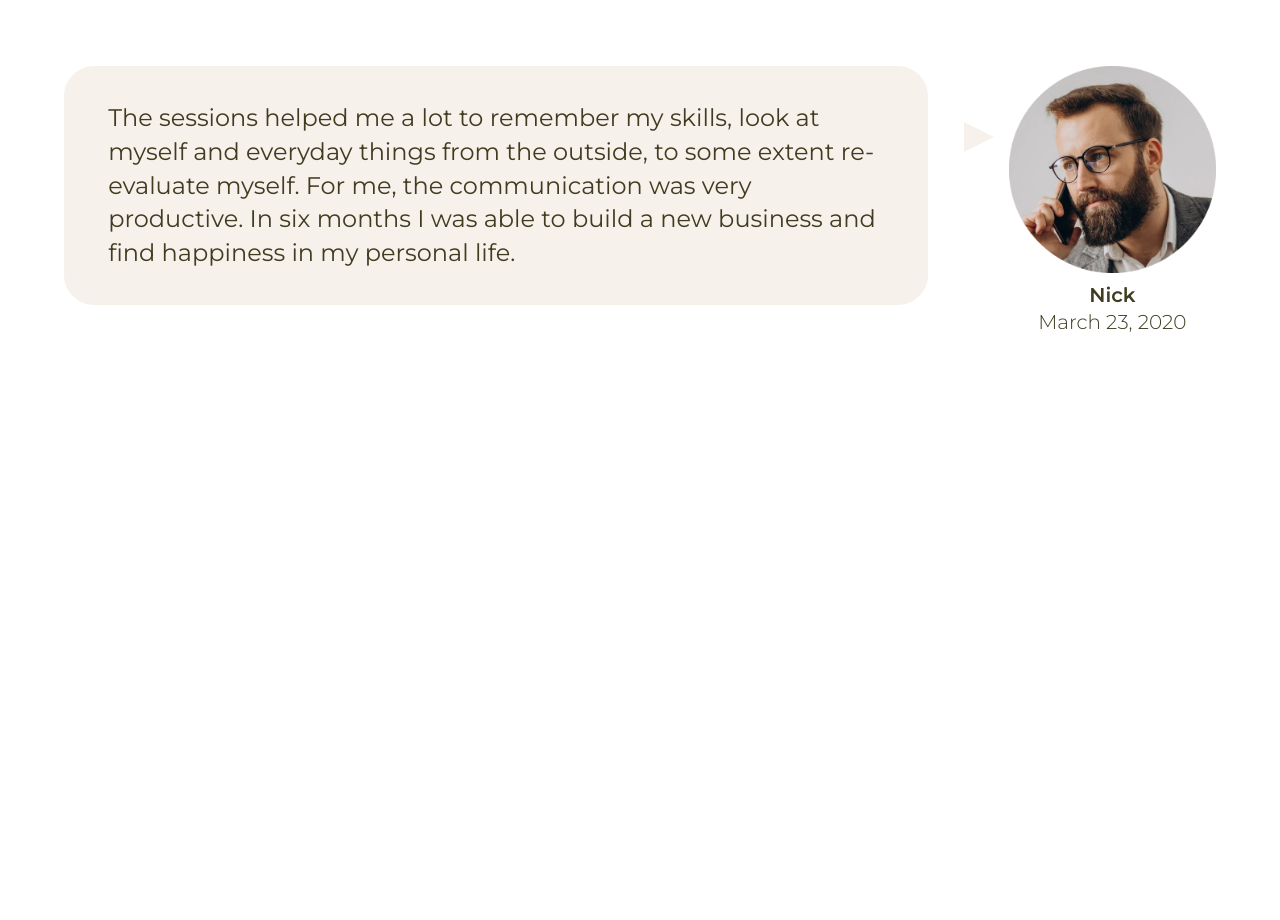
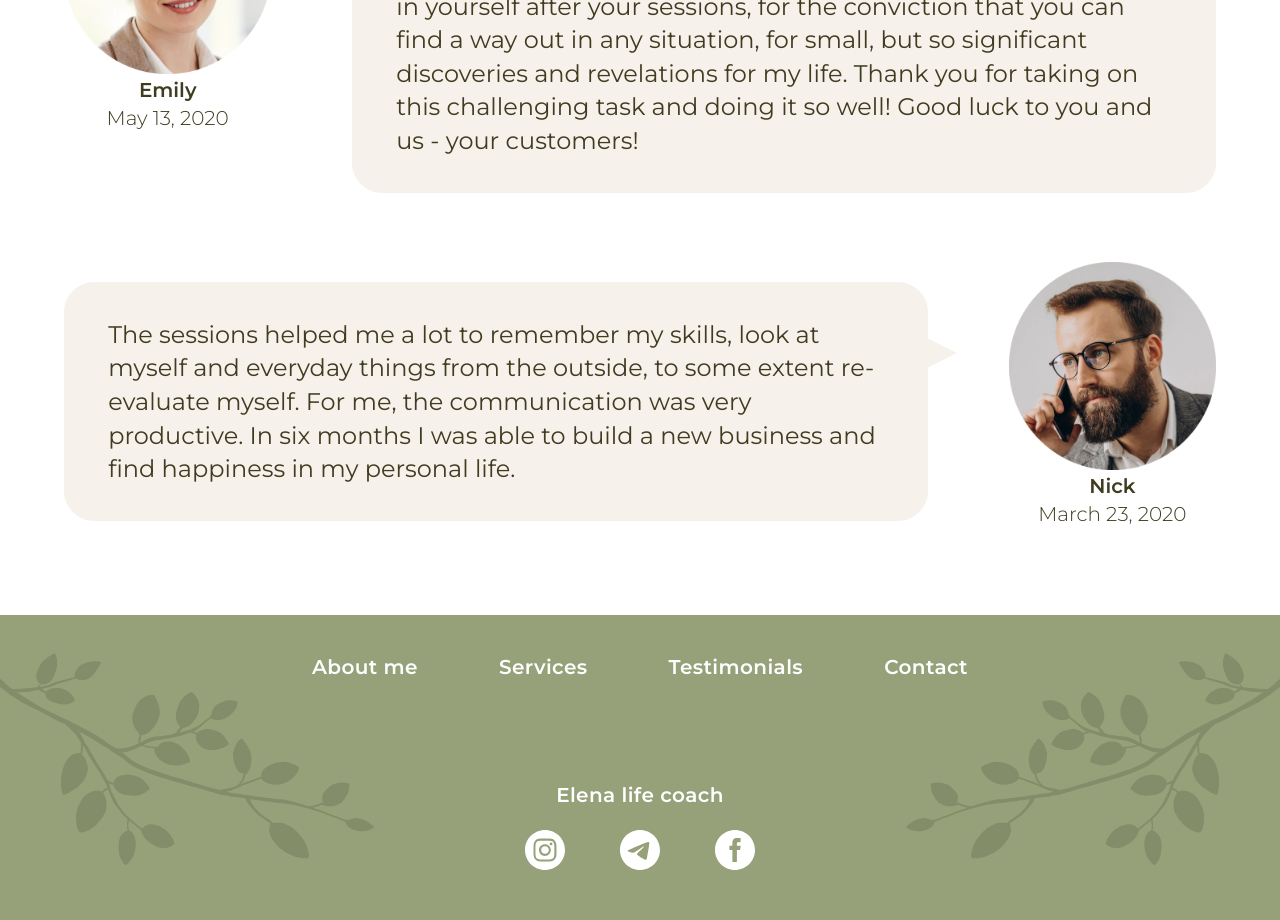
Before and after one commit to anevd/coaching-website, a website built with webpack: page design/testimonials.html in a window 1280 px wide. Shown: the part 1247-2167 px from the top of the page. Before the commit the page ends 1581 px from the top, so only its background shows below. Built offline with nearby package versions, Linux system fonts and the light colour scheme; a web font is replaced by a local one.

Commit message:
fixed adaptive problems at testimonials, added header and footer there

```diff
--- a/design/testimonials.html
+++ b/design/testimonials.html
@@ -16,12 +16,35 @@
   </head>
   <body>
     <!-- header -->
-    <section class="testimonials">
+    <header class="header">
       <div class="wrapper">
+        <div class="header__container">
+          <a href="./index.html" class="name-logo">Elena life coach</a>
+          <nav class="nav">
+            <ul class="nav__menu">
+              <li><a href="./index.html" class="nav__link nav__link_home">Home</a></li>
+              <li><a href="./about.html" class="nav__link">About me</a></li>
+              <li><a href="./services.html" class="nav__link">Services</a></li>
+              <li><a href="./testimonials.html" class="nav__link">Testimonials</a></li>
+              <li><a href="./contact.html" class="nav__link">Contact</a></li>
+            </ul>
+          </nav>
+          <div class="hamburger">
+            <span class="hamburger__line"></span>
+            <span class="hamburger__line"></span>
+            <span class="hamburger__line"></span>
+          </div>
+        </div>
+      </div>
+      </div>
+    </header>
+
+
 
 
       <!-- Ира -->
-
+      <section class="testimonials">
+        <div class="wrapper">
     <h1 class="title testimonials-item__title">TESTIMONIALS</h1>
       <div class="testimonials-item">
         <div class="testimonials-item__user">
@@ -121,6 +144,38 @@
     </section>
 
       <!-- footer -->
-    </div>
+      <footer class="footer">
+        <div class="wrapper">
+          <div class="footer__container">
+            <img src="./assets/images/footer-branch.svg" alt="left branch image"
+              class="footer__branch footer__branch_left" />
+            <nav class="nav">
+              <ul class="nav__menu">
+                <li><a href="./about.html" class="nav__link">About me</a></li>
+                <li><a href="./services.html" class="nav__link">Services</a></li>
+                <li><a href="./testimonials.html" class="nav__link">Testimonials</a></li>
+                <li><a href="./contact.html" class="nav__link">Contact</a></li>
+              </ul>
+            </nav>
+            <div class="footer__bottom">
+              <a href="./index.html" class="name-logo">Elena life coach</a>
+              <div class="footer__socials">
+                <a href="https://www.instagram.com/" target="_blank" class="footer__socials-link"><img
+                    src="./assets/icons/inst.svg" alt="instagram logo" class="footer__socials-icon" /></a>
+                <a href="https://telegram.org/" target="_blank" class="footer__socials-link"><img
+                    src="./assets/icons/telegram.svg" alt="telegram logo"
+                    class="footer__socials-icon" /></a>
+                <a href="https://www.facebook.com/" target="_blank" class="footer__socials-link"><img
+                    src="./assets/icons/fb.svg" alt="facebook logo" class="footer__socials-icon" /></a>
+              </div>
+            </div>
+            <img src="./assets/images/footer-branch.svg" alt="right branch image"
+              class="footer__branch footer__branch_right" />
+          </div>
+        </div>
+      </footer>
+      <script src="./script.js"></script>
+
+
   </body>
 </html>
--- a/src/scss/pages/testimonials.scss
+++ b/src/scss/pages/testimonials.scss
@@ -1,7 +1,8 @@
 @import "../layouts/variables.scss";
 
 .testimonials-item__title {padding-top: 3%;}
-
+.testimonials{margin-top: 3%;
+margin-bottom: 7%;}
 .testimonials-item{
     display: flex;
     margin-top: 6%;
@@ -14,13 +15,13 @@
     font-weight: 600;
     font-size: 20px;
     text-align: center;
-    margin-top: 5%;
+    margin-top: 5px;
 }
 .testimonials-item__user_date{
     font-weight: 300;
     font-size: 20px;
     text-align: center;
-    margin-top: 2%;
+    margin-top: 5px;
 }
 .testimonials-item__user{display: flex;
 flex-direction: column;
@@ -38,6 +39,7 @@ width: 18%;}
     padding:4% 5% 4% 5%;
     height: min-content;
     position: relative;
+    margin-top: 20px;
     }
 
     .testimonials-item__user_text-block::after {
@@ -53,7 +55,7 @@ width: 18%;}
             content: '';
 position: absolute;
 transform: scale(-1, 1);
-left: 899px; top: 55px;
+left: 100%; top: 55px;
 
 
          }}
@@ -98,6 +100,7 @@ left: 899px; top: 55px;
         line-height: 140%;
         padding:4% 5% 4% 5%;
         height: min-content;
+        text-align: center;
         }
 
             .testimonials-item__user_text-block::after {
```
Also changed, not shown: design/assets/dist/css/main.css.
